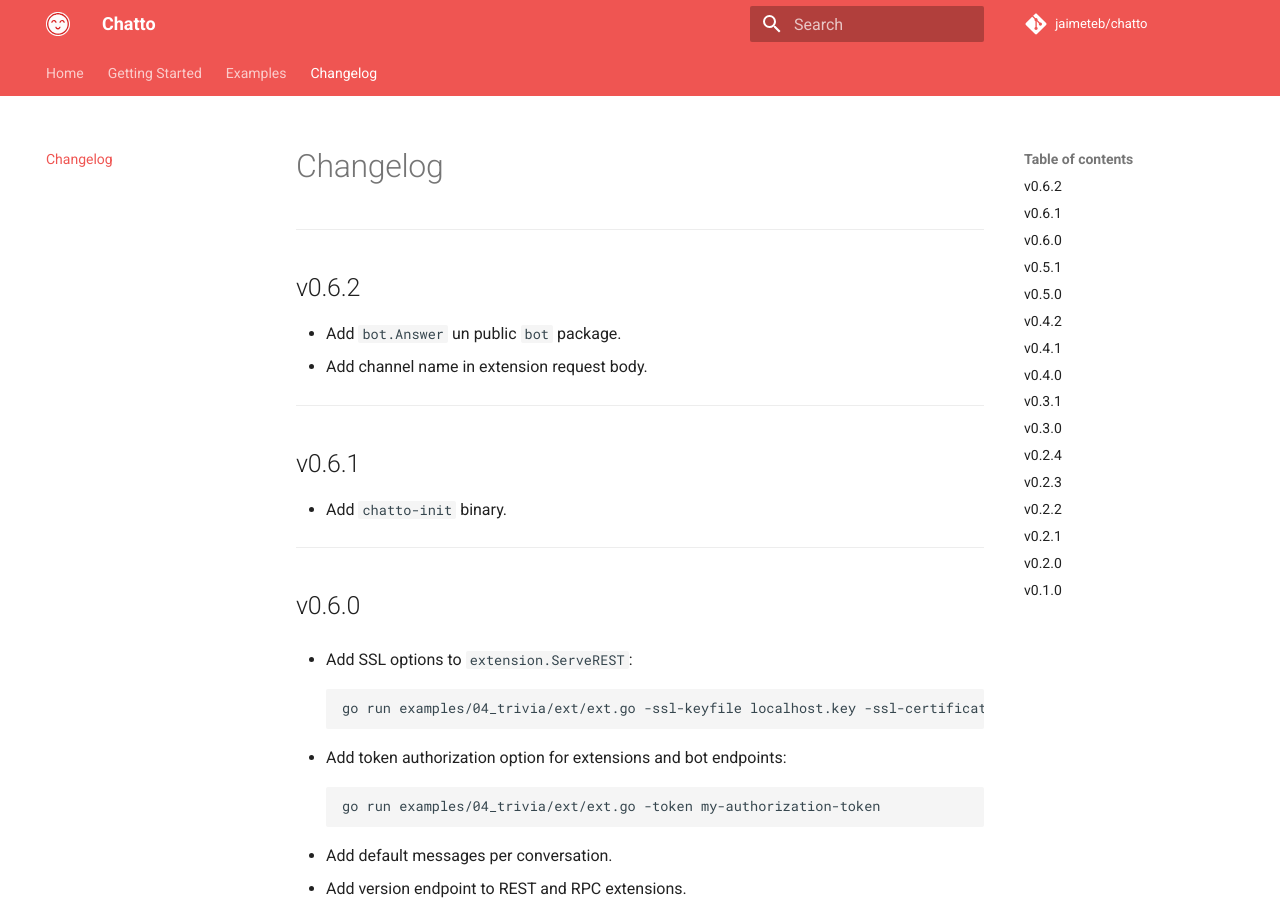
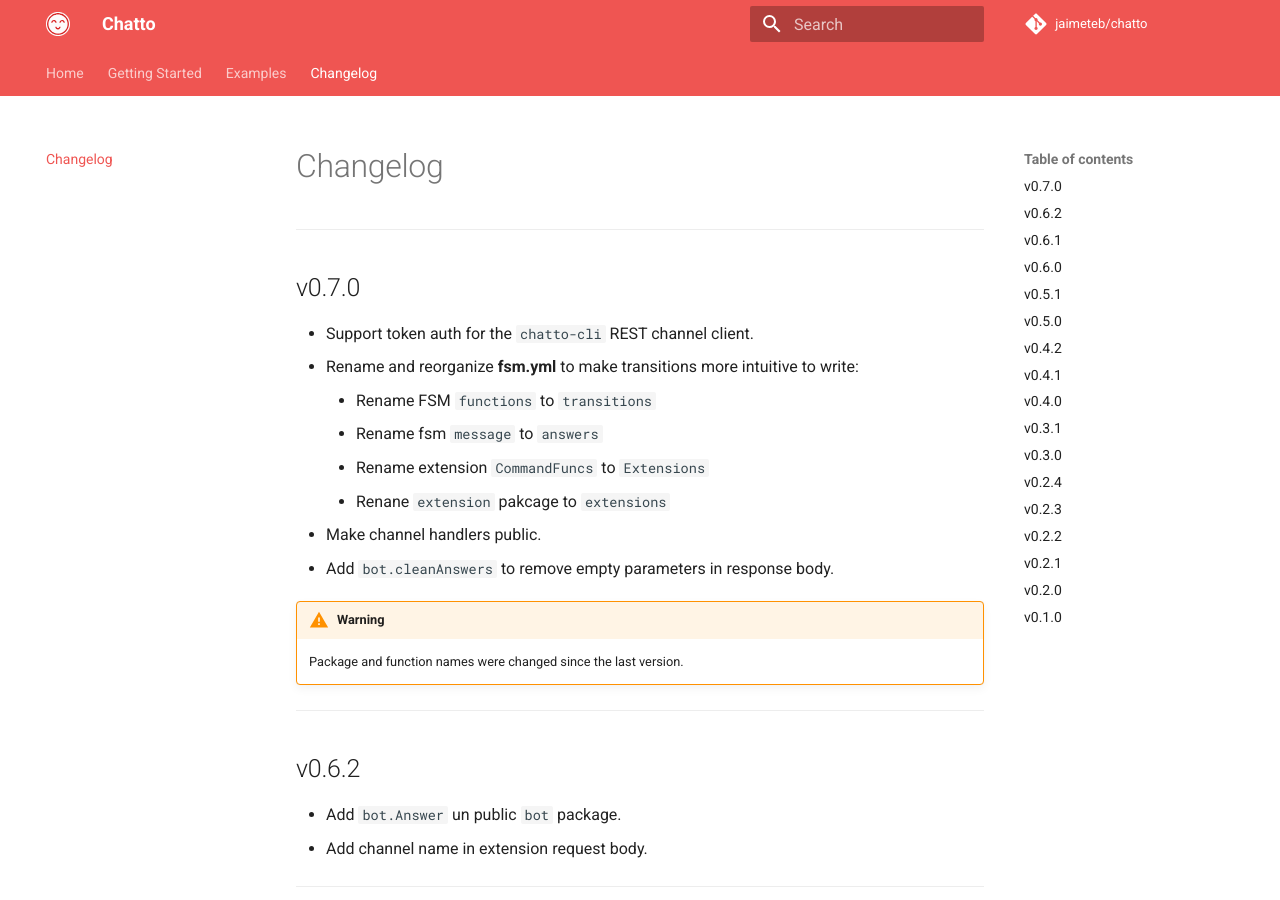
Before and after one commit to jaimeteb/chatto, an MkDocs documentation site: the page built from docs/changelog.md, in a window 1280 px wide and 900 px high. Built offline with MkDocs 1.6.1 and Material for MkDocs 9.7.7, drawn with Linux system fonts in a browser that asks for light colours; comment, search, counter and statistics services are not loaded.

Commit message:
Ignore docs in golangci Update docs

```diff
--- a/docs/changelog.md
+++ b/docs/changelog.md
@@ -1,4 +1,19 @@
 # Changelog
+
+---
+## v0.7.0
+
+* Support token auth for the `chatto-cli` REST channel client.
+* Rename and reorganize **fsm.yml** to make transitions more intuitive to write:
+	* Rename FSM `functions` to `transitions`
+	* Rename fsm `message` to `answers`
+	* Rename extension `CommandFuncs` to `Extensions`
+	* Renane `extension` pakcage to `extensions`
+* Make channel handlers public.
+* Add `bot.cleanAnswers` to remove empty parameters in response body.
+
+!!! warning
+	Package and function names were changed since the last version.
 
 ---
 ## v0.6.2
```
Also changed, not shown: 5 other files.
